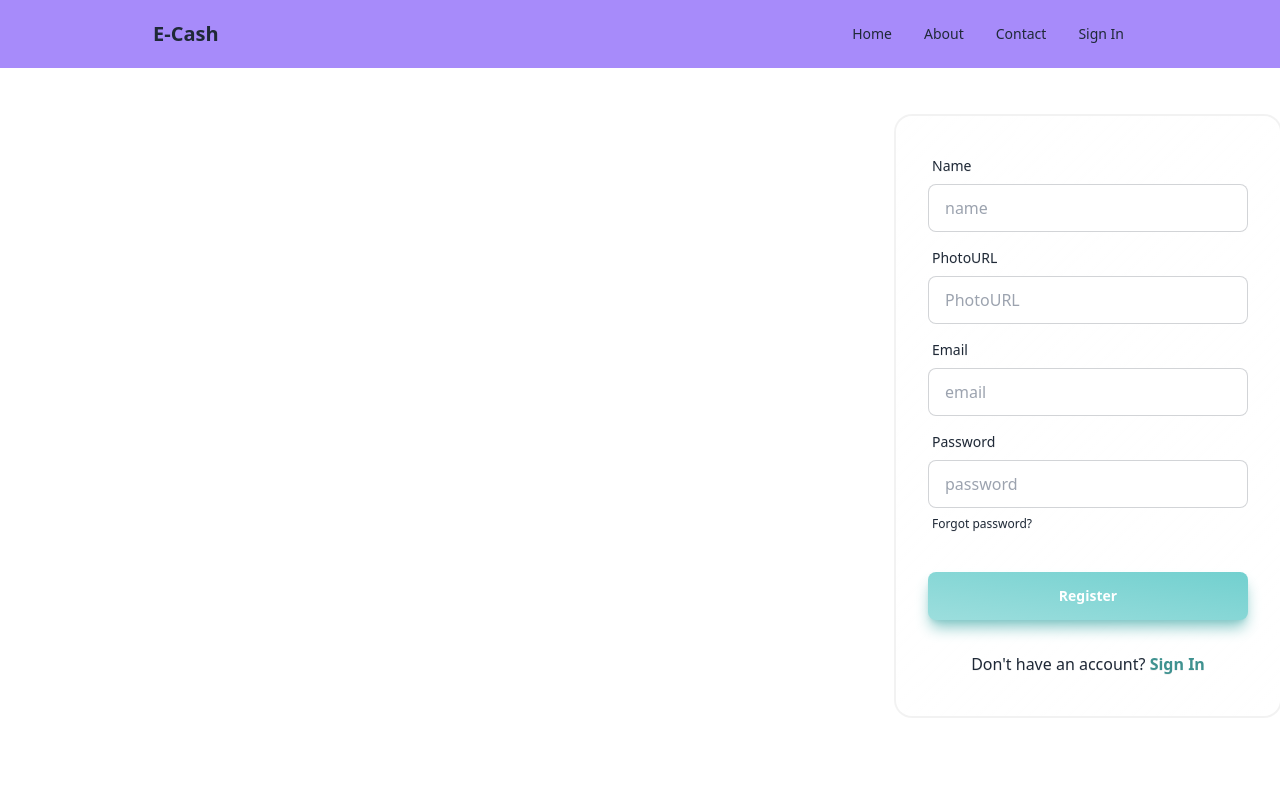
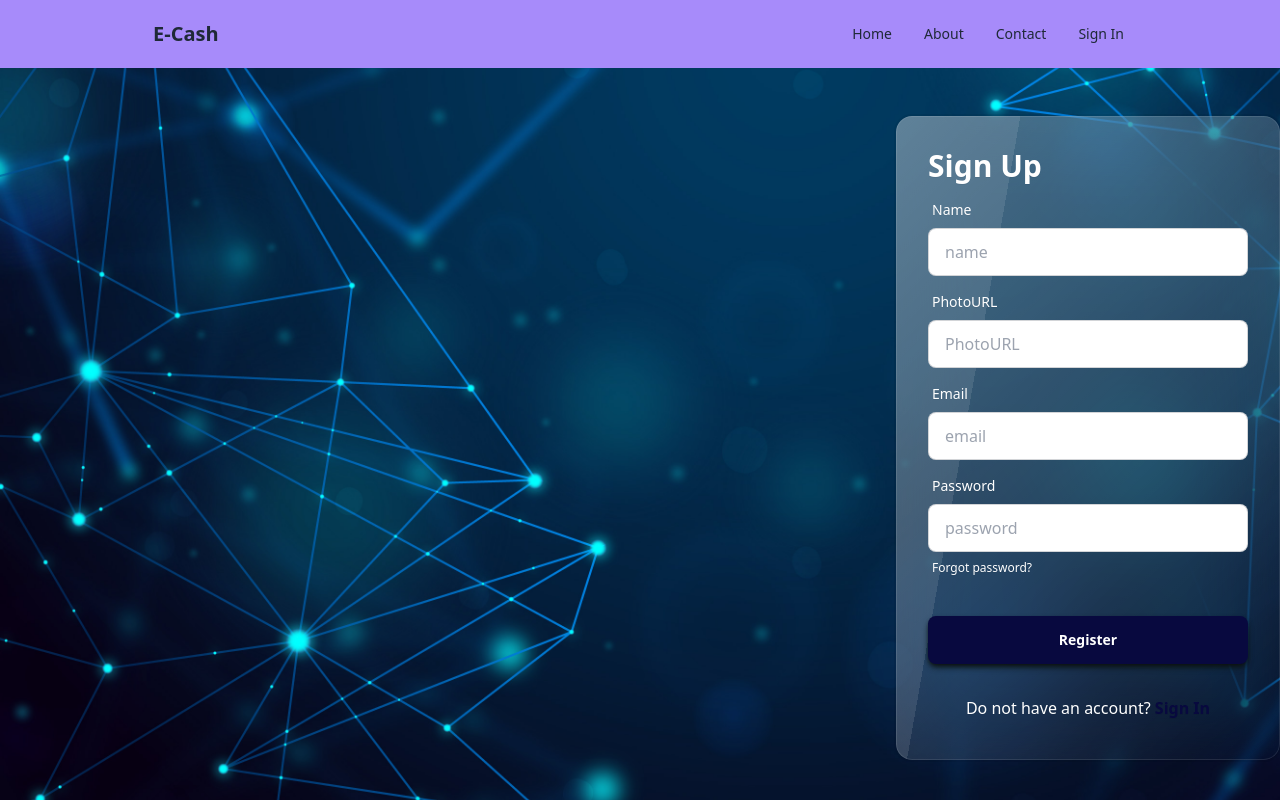
Before and after one commit to Shahreyar-Tonmoy/E-Cash, a React (Vite) app: page /signUp in a window 1280 px wide. Shown: the top 800 px of the page. Built offline with nearby package versions, Linux system fonts and the light colour scheme; no server answers.

Commit message:
update signUp page

```diff
--- a/src/Components/Login/Firebase/AuthProvider.jsx
+++ b/src/Components/Login/Firebase/AuthProvider.jsx
@@ -1,73 +1,60 @@
-/* eslint-disable no-undef */
-/* eslint-disable no-unused-vars */
-/* eslint-disable react/prop-types */
-import { createContext, useEffect, useState } from "react";
-import PropTypes from "prop-types"
+import { createContext, useState } from "react";
+import PropTypes from "prop-types";
 import {
-
   GoogleAuthProvider,
   createUserWithEmailAndPassword,
   getAuth,
   signInWithEmailAndPassword,
   signOut,
   signInWithPopup,
-    onAuthStateChanged,
+  //   onAuthStateChanged,
   updateProfile,
-
-
-
 } from "firebase/auth";
 import app from "./Firebase.init";
 
-export const AuthContext = createContext(null)
-const auth = getAuth(app)
+export const AuthContext = createContext(null);
+const auth = getAuth(app);
 
-const googleProvider = new GoogleAuthProvider()
+const googleProvider = new GoogleAuthProvider();
 
 const AuthProvider = ({ children }) => {
-    const [user, setUser] = useState(null)
-    const [loading, setLoading] = useState(true)
+  const [user, setUser] = useState(null);
+  const [loading, setLoading] = useState(true);
   const createUser = (email, password) => {
-        setLoading(true)
-        return createUserWithEmailAndPassword(auth, email, password)
-
-    }
+    setLoading(true);
+    return createUserWithEmailAndPassword(auth, email, password);
+  };
 
   const updateUserInfo = (profile) => {
-        return updateProfile(auth.currentUser, profile)
-    }
+    return updateProfile(auth.currentUser, profile);
+  };
   // console.log(user);
 
   const signInUser = (email, password) => {
-        setLoading(true)
-        return signInWithEmailAndPassword(auth, email, password)
-    }
+    setLoading(true);
+    return signInWithEmailAndPassword(auth, email, password);
+  };
   const SignInWithGoogle = () => {
-        setLoading(true)
-        return signInWithPopup(auth, googleProvider)
-    }
+    setLoading(true);
+    return signInWithPopup(auth, googleProvider);
+  };
   const logOut = () => {
-        setLoading(true)
-        return signOut(auth)
-    }
-    useEffect(() => {
-        const unSubscribe = onAuthStateChanged(auth, currentUser => {
+    setLoading(true);
+    return signOut(auth);
+  };
+  // useEffect(() => {
+  //     const unSubscribe = onAuthStateChanged(auth, currentUser => {
 
-            setUser(currentUser)
-            setLoading(false)
-        })
-        return () => {
-            unSubscribe()
-        }
+  //         setUser(currentUser)
+  //         setLoading(false)
+  //     })
+  //     return () => {
+  //         unSubscribe()
+  //     }
 
-
-    }, [])
-
-
-
+  // }, [])
 
   const AuthInfo = {
-
     user,
     SignInWithGoogle,
     loading,
@@ -75,16 +62,14 @@ const AuthProvider = ({ children }) => {
     signInUser,
     logOut,
     updateUserInfo,
-    }
+  };
 
   return (
-        <AuthContext.Provider value={AuthInfo}>
-            {children}
-        </AuthContext.Provider>
+    <AuthContext.Provider value={AuthInfo}>{children}</AuthContext.Provider>
   );
 };
 
 export default AuthProvider;
 AuthProvider.propTypes = {
   children: PropTypes.node,
-}
+};
--- a/src/Components/Login/Register.jsx
+++ b/src/Components/Login/Register.jsx
@@ -1,77 +1,68 @@
-/* eslint-disable react/no-unescaped-entities */
-/* eslint-disable no-unused-vars */
-/* eslint-disable react/no-unknown-property */
-
-import { useContext, useState } from "react";
-import { AiFillGoogleCircle } from "react-icons/ai";
-import { Link, Navigate, useLocation, useNavigate } from "react-router-dom";
-import { AuthContext } from "./Firebase/AuthProvider";
+import { useContext } from "react";
+import { Link, useLocation, useNavigate } from "react-router-dom";
 import Swal from "sweetalert2";
 
-// import picture from "../../assets/Register.png";
+import signUpBg from "../../assets/images/login-bg.jpg";
+import { AuthContext } from "./Firebase/AuthProvider";
 
 const Register = () => {
-  // const { createUser, updateUserInfo } = useContext(AuthContext)
   const { createUser, updateUserInfo } = useContext(AuthContext);
   const navigate = useNavigate();
   const location = useLocation();
-  const [error, setError] = useState("");
-  const [errorMassage, setErrorMassage] = useState();
 
-  const handleSignIn = (e) => {
+  const handleSignUp = (e) => {
     e.preventDefault();
-    const email = e.target.email.value;
+    const form = e.target;
 
-    const password = e.target.password.value;
-    const name = e.target.name.value;
-    const photo = e.target.photo.value;
+    const email = form.email.value;
 
+    const password = form.password.value;
+    const name = form.name.value;
+    const photo = form.photo.value;
     if (
       !/^(?=.*[A-Za-z])(?=.*\d)(?=.*[@$!%*#?&])[A-Za-z\d@$!%*#?&]{6,}/.test(
         password
       )
     ) {
-      setError(
-        "Minimum six characters, at least one letter, one number and one special character"
-      );
-      Swal(
-        "Error!",
-        `Minimum six characters, at least one letter, one number and one special character`,
-        "error"
-      );
+      Swal.fire({
+        icon: "error",
+        title: "Oops...",
+        text: "Minimum six characters, at least one letter, one number and one special character",
+      });
     } else {
-      setError("");
       if (email) {
         createUser(email, password)
           .then((result) => {
+            console.log(result.user);
             if (result.user) {
               Swal("Thanks For!", "Register!", "success");
               updateUserInfo({
                 displayName: name,
                 photoURL: photo,
               });
-
               e.target.reset();
               navigate(location?.state ? location?.state : "/");
             }
           })
           .catch((error) => {
-            setErrorMassage(error.message);
-            setErrorMassage(errorMassage);
             if (error) {
-              Swal("Error!", errorMassage, "error");
+              Swal.fire({
+                icon: "error",
+                title: "Oops...",
+                text: `${error.message}`,
+              });
             }
           });
       }
     }
 
-    console.log(email, password);
+    console.log(email, password, name, photo);
   };
 
   return (
     <div
-      className="bg-cover bg-no-repeat"
-      //   style={{ backgroundImage: `url(${picture})` }}
+      className="bg-cover bg-no-repeat w-full"
+      style={{ backgroundImage: `url(${signUpBg})` }}
     >
       <div className="max-w-screen-xl mx-auto  py-40 -mt-28 flex justify-end ">
         <div className="card glass flex-shrink-0 w-full max-w-sm mx-auto lg:mx-0  ">
@@ -80,10 +71,11 @@ const Register = () => {
                         Register
                     </h3>
                 </div> */}
-          <form onSubmit={handleSignIn} className="card-body">
+          <form onSubmit={handleSignUp} className="card-body">
+            <h3 className="text-3xl font-bold text-white">Sign Up</h3>
             <div className="form-control">
               <label className="label">
-                <span className="label-text">Name</span>
+                <span className="label-text text-white">Name</span>
               </label>
               <input
                 type="text"
@@ -95,7 +87,7 @@ const Register = () => {
             </div>
             <div className="form-control">
               <label className="label">
-                <span className="label-text">PhotoURL</span>
+                <span className="label-text  text-white">PhotoURL</span>
               </label>
               <input
                 type="text"
@@ -107,7 +99,7 @@ const Register = () => {
             </div>
             <div className="form-control">
               <label className="label">
-                <span className="label-text">Email</span>
+                <span className="label-text text-white">Email</span>
               </label>
               <input
                 type="email"
@@ -119,7 +111,7 @@ const Register = () => {
             </div>
             <div className="form-control">
               <label className="label">
-                <span className="label-text">Password</span>
+                <span className="label-text text-white">Password</span>
               </label>
               <input
                 type="password"
@@ -129,20 +121,23 @@ const Register = () => {
                 required
               />
               <label className="label">
-                <a href="#" className="label-text-alt link link-hover">
+                <a
+                  href="#"
+                  className="label-text-alt link link-hover text-white"
+                >
                   Forgot password?
                 </a>
               </label>
             </div>
             <div className="form-control mt-6">
-              <button className="btn bg-gradient-to-tr from-[#9CDEDD] to-[#72d0cf] border-none text-white shadow-lg shadow-[#83c7c6]">
+              <button className="btn bg-gradient-to-tr from-[#08093F] to-[#08093F] border-none text-white shadow-md shadow-[#0c1312]">
                 Register
               </button>
             </div>
           </form>
-          <h1 className="text-center mb-10 ">
-            Don't have an account?{" "}
-            <span className="text-[#3f9290] font-bold">
+          <h1 className="text-center mb-10  text-white">
+            Do not have an account?{" "}
+            <span className="text-[#08093F] font-bold">
               <Link to={"/SignIn"}>Sign In</Link>{" "}
             </span>
           </h1>
```
Lines whose indentation alone changed are shown as unchanged.
